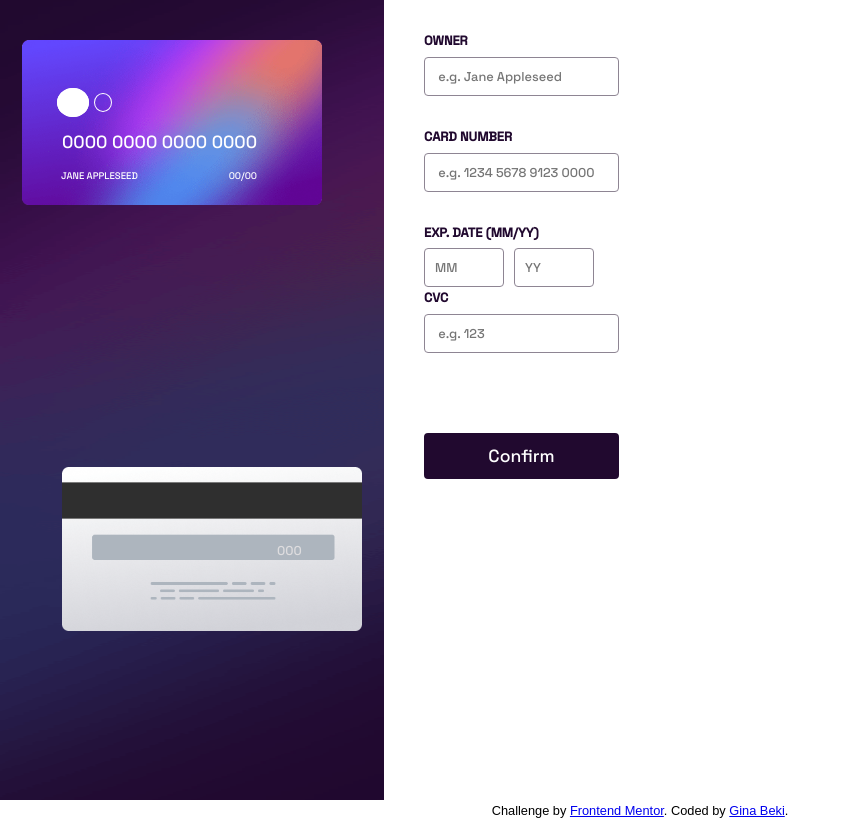
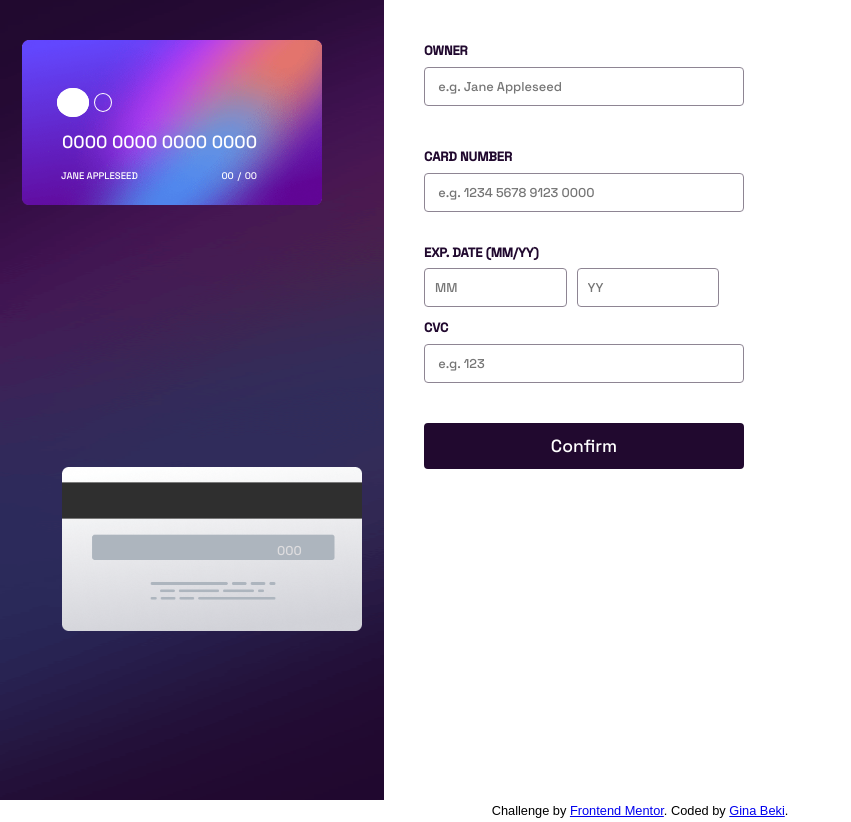
Before and after one commit to ginabeki/interactive-card, a website: page index.html in a window 1280 px wide. Shown: the whole page, without its empty margins (0-851 px from the left). Drawn offline with Linux system fonts and the light colour scheme.

Commit message:
update style

```diff
--- a/index.html
+++ b/index.html
@@ -28,7 +28,6 @@
     Appleseed Card Number e.g. 1234 5678 9123 0000 Exp. Date (MM/YY) MM YY CVC
     e.g. 123 Confirm -->
     <div class="content">
-      <!-- <div class="images"> -->
 
 <div class="left">
   <div class="back">
@@ -36,55 +35,53 @@
     <div class="text-card">
       <span class="text">000</span>
     </div>
-  </div>
-
-  <div class="front">
+    </div>
+    <div class="front">
     <img src="images/bg-card-front.png" alt="front side of the card">
     <div class="text-box">
       <div class="sub-box">
         <span class="solid"></span> <span class="solid-empty"></span><br>
       </div>
-      <span class="span-1"> 0000 0000 0000 0000 </span><br>
+      <span class="span-1">0000 0000 0000 0000 <span><br>
       <div class="span-flex">
-        <span>JANE APPLESEED</span><span>00/00</span>
+        <span class="name">JANE APPLESEED</span><span class="expiry-date">00</span><span>/</span><span class="exp-year">00</span>
       </div>
-
+    </div>
     </div>
   </div>
-</div>
 <div class="form-group">
   <!--  form -->
-<form action="/" id="form" class="form">
+<form action="/" method="post" id="form" class="form">
   <!-- owner -->
   <div class="form-control">
     <label for="owner"> Owner</label>
-    <input type="text" id="owner" placeholder=" e.g. Jane Appleseed" >
+    <input type="text" id="owner" placeholder=" e.g. Jane Appleseed" class="owner" >
     <small>Can't be blank</small>
   </div>
   <!-- card number -->
   <div class="form-control">
     <label for="card"> Card Number </label>
-    <input type="text" id="card-number" placeholder=" e.g. 1234 5678 9123 0000 ">
+    <input type="text" id="card-number" placeholder=" e.g. 1234 5678 9123 0000 " class="card-input">
     <small>Wrong format, number only</small>
   </div>
   <!-- Expiry date -->
-  <!-- <div class="inline-input"> -->
-  <div class="form-control">
+
+  <class class="form-control">
     <label for="date">Exp. Date (mm/yy)</label>
     <div class="expiry">
-      <input type="text" placeholder="MM" id="month">
-      <input type="text" placeholder="YY" id="year">
+      <input type="text" placeholder="MM" id="month" class="month">
+      <input type="text" placeholder="YY" id="year" class="year">
     <!-- </div> -->
-
     <small>Can't be blank</small>
   </div>
+
   <!-- CVC number -->
   <div class="form-control">
     <label for="CVC">CVC</label>
-    <input type="text" id="cvc" placeholder=" e.g. 123">
+    <input type="text" id="cvc" placeholder=" e.g. 123" class="cvc">
     <small>Can't be blank</small>
   </div>
-</div>
+
 <!-- button -->
 <div class="submit">
 <input type="submit" value="Confirm" id="submit-btn">
--- a/sass/main.scss
+++ b/sass/main.scss
@@ -84,24 +84,28 @@ div.span-flex {
   justify-content: space-between;
   font-size: 0.6rem;
   margin: 10px 0 0 39px;
+  text-transform: uppercase;
 }
+span.expiry-date {
+  margin-left: 80px;
+}
+
 div.form-group {
-//  display: flex;
-// justify-content: center;
-// align-items: center;
-// margin: 0;
-// overflow: hidden;
-// 	width: 400px;
-// 	max-width: 100%;
+  //padding-left: 150px;
 }
 form.form {
     padding: 30px 40px;
-
+    // position: absolute;
+    // right: 185px;
+    // top: 100px;
+    width: 400px;
+    max-width: 100%;
 }
 .form-control {
     margin-bottom: 10px;
     padding-bottom: 20px;
     position: relative;
+    padding-top: 10px;
 }
 .form-control label {
     display: inline-block;
@@ -152,11 +156,14 @@ div.expiry {
 }
 input#month {
     margin-right: 10px;
-    width: 80px;
+    //width: 80px;
 }
 input#year {
-    width: 80px;
+    //width: 80px;
 }
+// input.cvc {
+// display: block;
+// }
 input#submit-btn {
     background-color: $color-very-dark-violet;
     color: $color-white;
--- a/script.js
+++ b/script.js
@@ -4,6 +4,22 @@ const card = document.getElementById("card-number");
 const month = document.getElementById("month");
 const year = document.getElementById("year");
 const cvc = document.getElementById("cvc");
+
+document.querySelector(".owner").oninput = () =>{
+    document.querySelector(".name").innerText = document.querySelector(".owner").value;
+};
+document.querySelector(".card-input").oninput = () =>{
+    document.querySelector(".span-1").innerText = document.querySelector(".card-input").value;
+};
+document.querySelector(".month").oninput = () => {
+    document.querySelector(".expiry-date").innerText = document.querySelector(".month").value;
+};
+document.querySelector(".year").oninput = () => {
+    document.querySelector(".exp-year").innerText = document.querySelector(".year").value;
+};
+document.querySelector(".cvc").oninput = () => {
+    document.querySelector(".text").innerText = document.querySelector(".cvc").value;
+};
 
 form.addEventListener("submit", (e) => {
   e.preventDefault();
```
Also changed, not shown: style.css.
